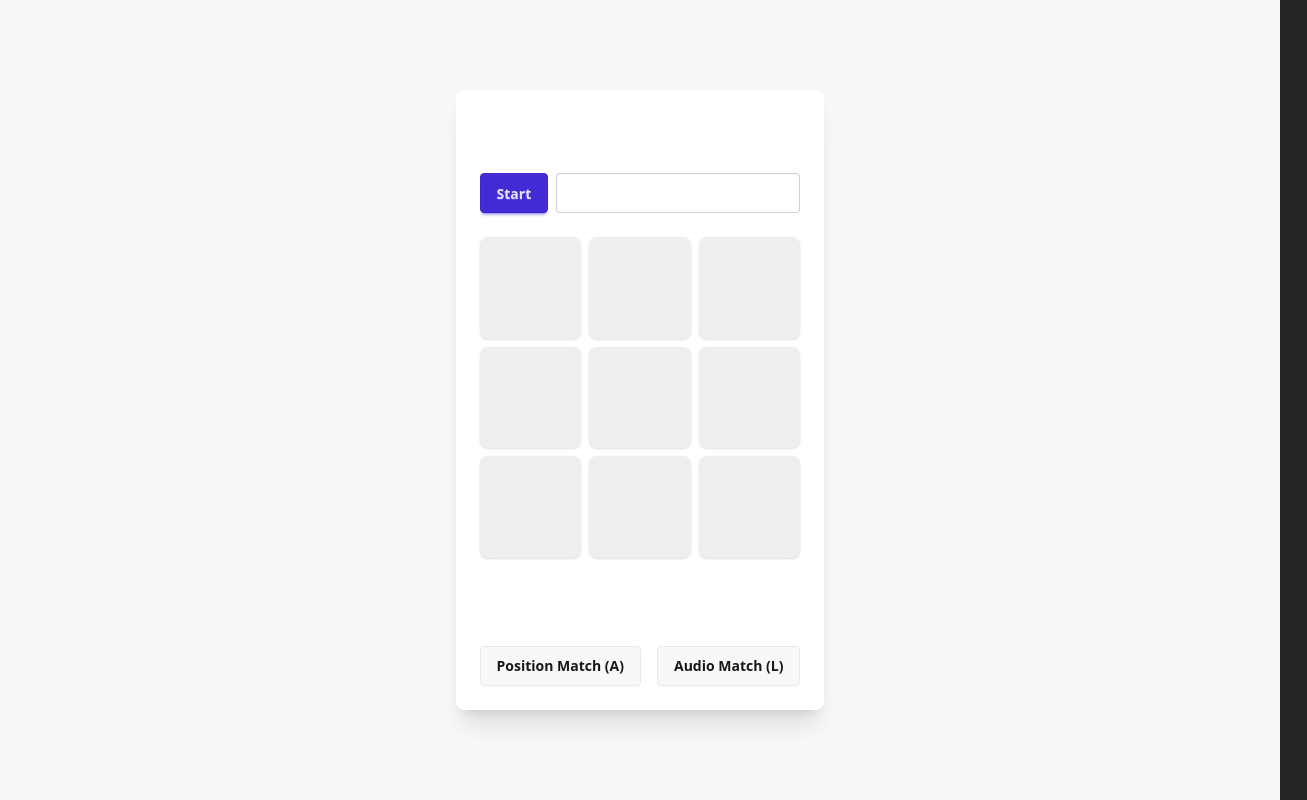
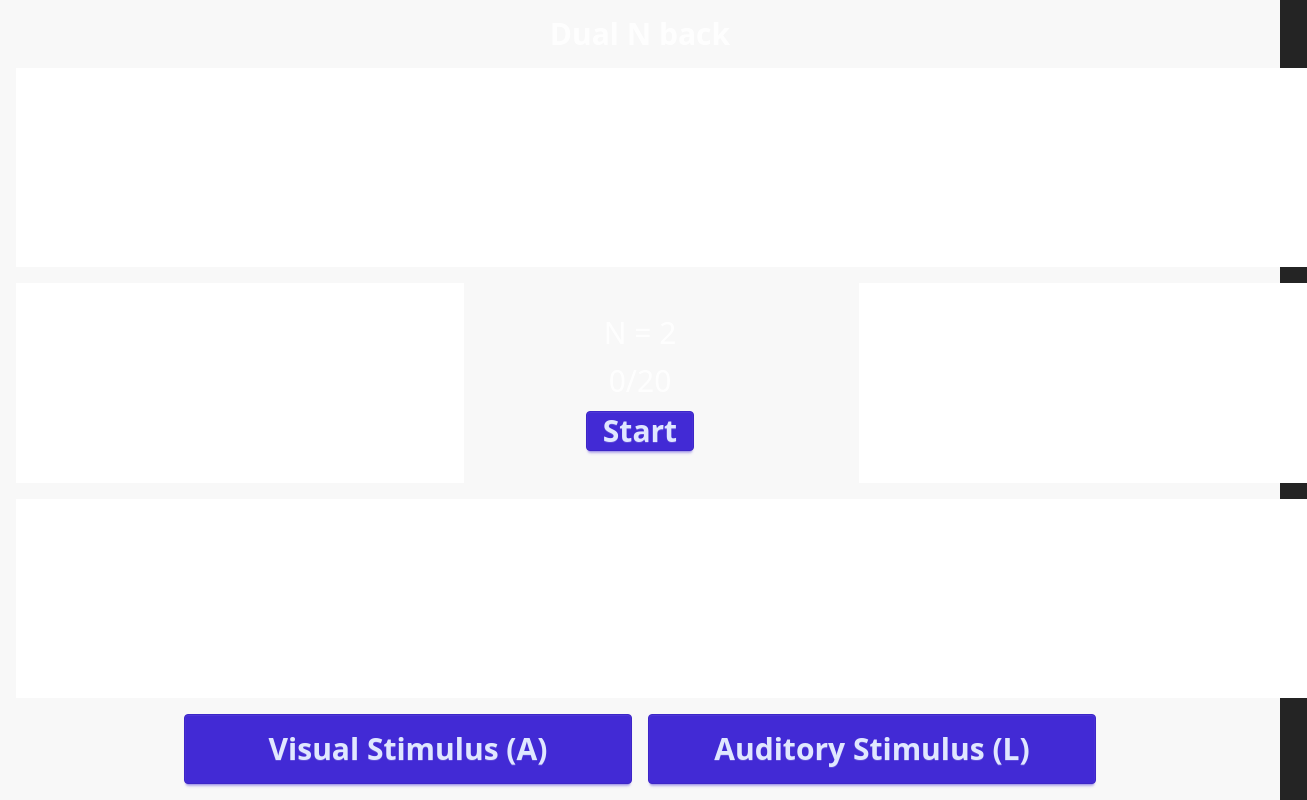
Before and after one commit to al0cam/dualNBack, a Svelte app: page / in a window 1280 px wide. Shown: the whole page, 1307 px wide, since content can reach past the window. Built offline with nearby package versions, Linux system fonts and the light colour scheme.

Commit message:
adding core visuals and preparation for game logic

```diff
--- a/src/App.svelte
+++ b/src/App.svelte
@@ -1,72 +1,88 @@
-<script>
-  // Grid configuration
-  let gridSize = 3; // 3x3 grid by default
-  let activeCell = null; // Track the currently active cell
+<script lang="ts">
+  import { onDestroy, onMount } from "svelte";
+  import GridItem from "./components/GridItem.svelte";
+  import settings from "./models/Settings.svelte";
+  import gameState from "./models/GameState.svelte";
 
-  // Generate the grid cells
-  $: gridCells = Array.from({ length: gridSize * gridSize }, (_, i) => ({
-    id: i,
-    row: Math.floor(i / gridSize),
-    col: i % gridSize,
-  }));
+  onMount(() => {
+    window.addEventListener("keydown", keyPressed);
+  });
+  onDestroy(() => {
+    window.removeEventListener("keydown", keyPressed);
+  });
 
-  // Reactive variable for tracking the grid layout
-  $: gridTemplateColumns = `repeat(${gridSize}, minmax(0, 1fr))`;
+  let visualStiumulusButton: HTMLButtonElement;
+  let auditoryStiumulusButton: HTMLButtonElement;
 
-  // Function to highlight a cell (will be used in the N-Back logic later)
-  function highlightCell(cellId) {
-    activeCell = cellId;
+  function keyPressed(event: KeyboardEvent) {
+    if (
+      event.key.toUpperCase() ===
+      settings.visualStimulusKeyBinding.toUpperCase()
+    ) {
+      event.preventDefault();
+      visualStiumulusButton.click();
+    } else if (
+      event.key.toUpperCase() ===
+      settings.auditoryStimulusKeyBinding.toUpperCase()
+    ) {
+      event.preventDefault();
+      auditoryStiumulusButton.click();
+    }
+  }
+
+  function visualStimulus() {
+    visualStiumulusButton.classList.add("bg-green-500", "animate-ping");
+    console.log("Visual Stimulus");
     setTimeout(() => {
-      activeCell = null;
-    }, 500); // Clear highlight after 500ms
+      visualStiumulusButton.classList.remove("bg-green-500", "animate-ping");
+    }, 1000);
+  }
+  function auditoryStimulus() {
+    auditoryStiumulusButton.classList.add("bg-green-500", "animate-ping");
+    console.log("Auditory Stimulus");
+    setTimeout(() => {
+      auditoryStiumulusButton.classList.remove("bg-green-500", "animate-ping");
+    }, 1000);
   }
 </script>
 
 <main
-  class="flex flex-col items-center justify-center min-h-screen bg-base-200 p-4"
+  class="flex flex-col items-center justify-center min-h-screen h-screen bg-base-200 p-4"
 >
-  <div class="card bg-base-100 shadow-xl">
-    <div class="card-body">
-      <h1 class="card-title text-center mb-6">Dual N-Back Game</h1>
-
-      <!-- Controls will go here later -->
-      <div class="mb-4 flex gap-2">
-        <button class="btn btn-primary">Start</button>
-        <select class="select select-bordered">
-          <option value="2">2-Back</option>
-          <option value="3">3-Back</option>
-          <option value="4">4-Back</option>
-        </select>
-      </div>
-
-      <!-- Main Grid -->
-      <div
-        class="grid gap-2 w-full max-w-md mx-auto aspect-square"
-        style="grid-template-columns: {gridTemplateColumns};"
-      >
-        {#each gridCells as cell}
-          <div
-            class="bg-base-300 rounded-lg flex items-center justify-center transition-colors duration-200 shadow-sm hover:bg-base-200"
-            class:bg-primary={activeCell === cell.id}
-            class:text-primary-content={activeCell === cell.id}
-          ></div>
-        {/each}
-      </div>
-
-      <!-- Audio indicator will go here -->
-      <div class="mt-6 text-center text-xl font-bold h-8">
-        <!-- Audio stimulus display here -->
-      </div>
-
-      <!-- Response buttons will go here -->
-      <div class="mt-4 flex justify-center gap-4">
-        <button class="btn">Position Match (A)</button>
-        <button class="btn">Audio Match (L)</button>
-      </div>
-    </div>
+  <h1 class="text-3xl font-bold mb-4">Dual N back</h1>
+  <div class="grid grid-cols-3 grid-rows-3 gap-4 h-9/10">
+    {#each { length: 9 }, item}
+      {#if item == 4}
+        <div class="flex flex-col items-center justify-center gap-3 text-3xl">
+          <span>N = {gameState.nBackLevel}</span>
+          <span>{gameState.currentTrial}/{gameState.trialNumber}</span>
+          <button class="btn btn-primary text-3xl">
+            {gameState.isGameStarted ? "Restart" : "Start"}
+          </button>
+        </div>
+      {:else}
+        <GridItem />
+      {/if}
+    {/each}
+  </div>
+  <div class="flex justify-center mt-4 gap-4 h-1/10">
+    <button
+      class="btn btn-primary w-md h-auto text-3xl"
+      bind:this={visualStiumulusButton}
+      onclick={() => {
+        visualStimulus();
+      }}
+    >
+      Visual Stimulus ({settings.visualStimulusKeyBinding.toUpperCase()})</button
+    >
+    <button
+      class="btn btn-primary active:bg-green-500 w-md h-auto text-3xl"
+      bind:this={auditoryStiumulusButton}
+      onclick={() => {
+        auditoryStimulus();
+      }}
+    >
+      Auditory Stimulus ({settings.auditoryStimulusKeyBinding.toUpperCase()})</button
+    >
   </div>
 </main>
-
-<style>
-  /* Additional styles if needed beyond Tailwind */
-</style>
--- /dev/null
+++ b/src/components/GridItem.svelte
@@ -0,0 +1,9 @@
+<script lang="ts">
+  let letter = $state("F");
+</script>
+
+<div class="flex items-center justify-center w-md h-md bg-base-100">
+  <span class="text-[10dvh] font-bold">
+    {letter}
+  </span>
+</div>
--- /dev/null
+++ b/src/logic/GameLogic.svelte.ts
@@ -0,0 +1,29 @@
+import gameState from "../models/GameState.svelte";
+
+class GameLogic {
+  private static instance: GameLogic;
+
+  private constructor() { }
+
+  public static getInstance(): GameLogic {
+    if (!GameLogic.instance) {
+      GameLogic.instance = new GameLogic();
+    }
+    return GameLogic.instance;
+  }
+
+  public startGame() {
+    gameState.isGameStarted = true;
+  }
+  public endGame() {
+    gameState.isGameStarted = false;
+  }
+
+  public generateStimuliSequence() {
+
+
+  }
+}
+
+const gameLogic = GameLogic.getInstance();
+export default gameLogic;
--- /dev/null
+++ b/src/models/GameState.svelte.ts
@@ -0,0 +1,30 @@
+
+class GameState {
+  private static instance: GameState;
+  nBackLevel: number = $state(2);
+  currentTrial = $state(0);
+  trialNumber: number = $state(20);
+
+  //Milliseconds for duration of stimuli
+  stimuliDuration: number = $state(500);
+  pauseBetweenStimuli: number = $state(2500);
+  stimuliNumber: number = $state(20);
+
+  isGameStarted: boolean = $state(false);
+
+  // (C, H, K, L, Q, R, S, T)
+  lettersUsed: string[] = $state(["C", "H", "K", "L", "Q", "R", "S", "T"]);
+
+  constructor() { }
+
+  public static getInstance(): GameState {
+    if (!GameState.instance) {
+      GameState.instance = new GameState();
+    }
+    return GameState.instance;
+  }
+
+}
+
+const gameState = GameState.getInstance();
+export default gameState;
--- /dev/null
+++ b/src/models/Settings.svelte.ts
@@ -0,0 +1,23 @@
+class Settings {
+  private static instance: Settings;
+  // App settings
+  theme: string = $state("light");
+  visualStimulusKeyBinding: string = $state("a");
+  auditoryStimulusKeyBinding: string = $state("l");
+
+  private constructor() {
+  }
+
+  public static getInstance(): Settings {
+    if (!Settings.instance) {
+      Settings.instance = new Settings();
+    }
+    return Settings.instance;
+  }
+
+
+
+}
+
+const settings = Settings.getInstance();
+export default settings;
```
Also changed, not shown: src/components/SettingsTab.svelte (added).
